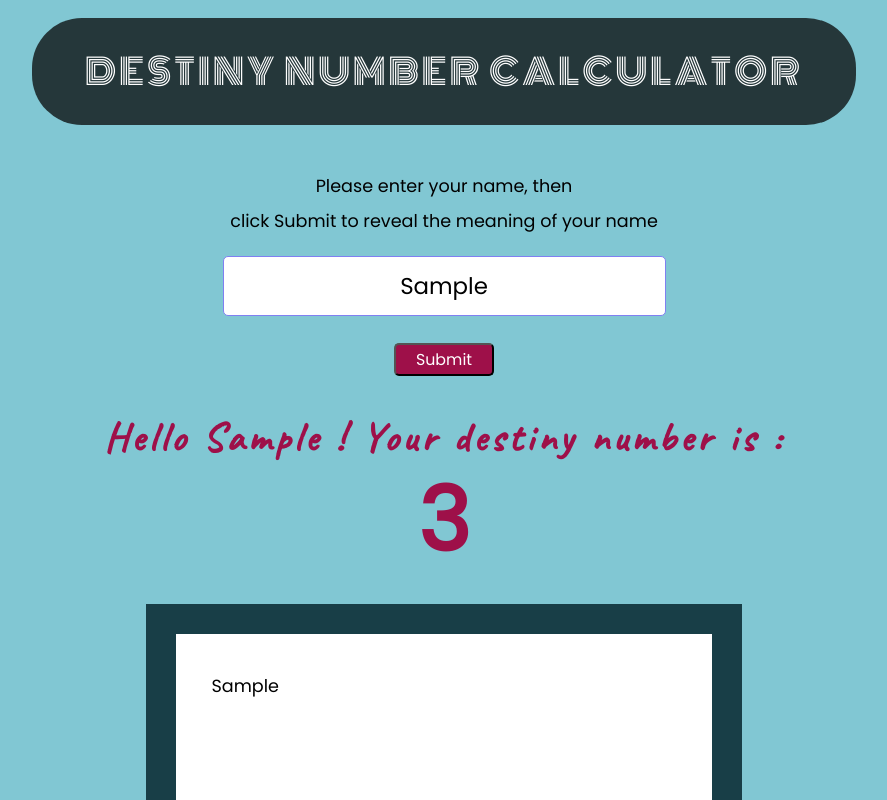
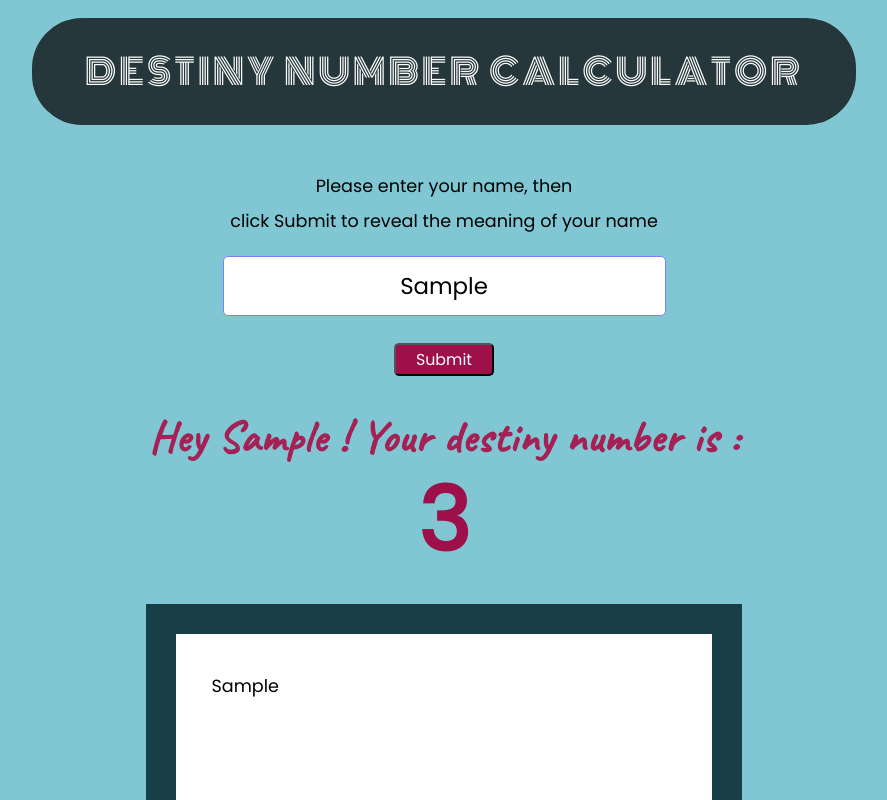
Before and after one commit to tech-and-me/destinyNumberCalculator, a plain HTML site: page index.html in a window 1280 px wide. Both pictures are taken after typing "Sample", "Sample" into the empty fields and a click on the button "Submit". Shown: the top 800 px of the page, without its empty margins (196-1083 px from the left). Drawn offline with Linux system fonts and the light colour scheme.

Commit message:
change greeting font

```diff
--- a/index.html
+++ b/index.html
@@ -19,7 +19,7 @@
         <label for="nameInput">Please enter your name, then <br>click Submit to reveal the meaning of your name</label>
     <input type="text" name="nameInput" id="nameInput" placeholder="Example: John Smith"  onclick="clearAllText()">
     <button type="submit" id="submitBtn" onclick="calculateName()">Submit</button>
-    <label for="" id="greeting">Hello <span id="firstName"></span> ! Your destiny number is : </label>
+    <label for="" id="greeting">Hey <span id="firstName"></span> ! Your destiny number is : </label>
     <p id="displayNum"></p>
     <textarea name="meaning" id="meaning" cols="30" rows="10" contenteditable></textarea>
     <div class="disclaimer">
--- a/style.css
+++ b/style.css
@@ -52,11 +52,11 @@ h1{
 
 #greeting, #firstName{
     display: none;
-    font-size: 2.3rem;
+    font-size: 2.5rem;
     padding-top: 1rem;
-    color: rgb(158, 16, 73);
+    color: rgb(165, 32, 85);
     font-weight: bold;
-    letter-spacing: 4px;
+    letter-spacing: 1px;
     font-family: 'Caveat', cursive;
 }
 
```
